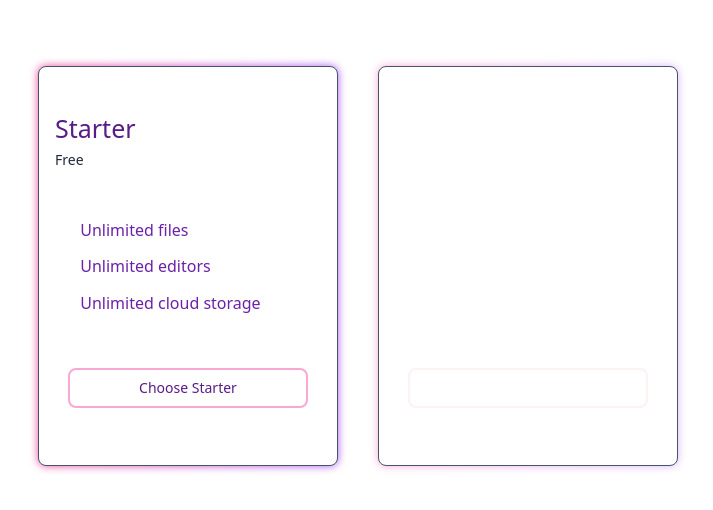
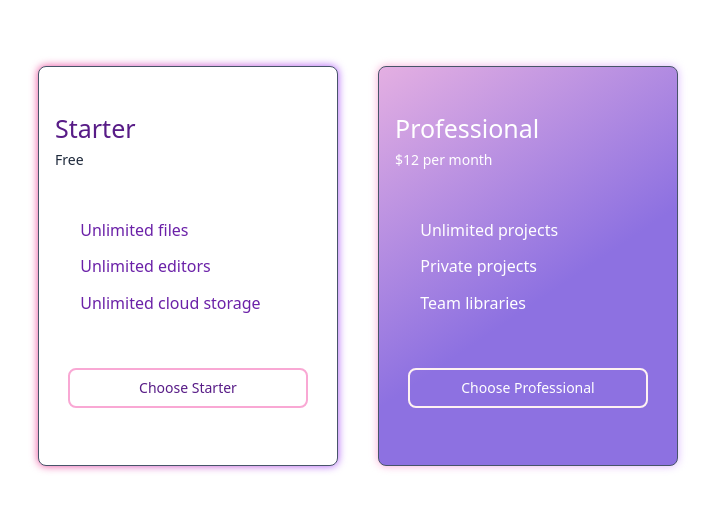
Before and after one commit to SameerAkhtar02/Simple-Pricing-design, a plain HTML site: page index.html in a window 1280 px wide. Shown: the part 134-644 px from the top of the page, without its empty margins (282-995 px from the left). Drawn offline with nearby package versions, Linux system fonts and the light colour scheme.

Commit message:
Update index.html

```diff
--- a/index.html
+++ b/index.html
@@ -8,7 +8,16 @@
     <script src="https://cdn.tailwindcss.com"></script>
     <link rel="stylesheet" href="index.css">
 
-
+        <style>
+      .card_2 {
+        background: rgb(141, 113, 225);
+        background: linear-gradient(
+          326deg,
+          rgba(141, 113, 225, 1) 43%,
+          rgba(228, 175, 226, 1) 100%
+        );
+      }
+    </style>
 </head>
 
 
```
